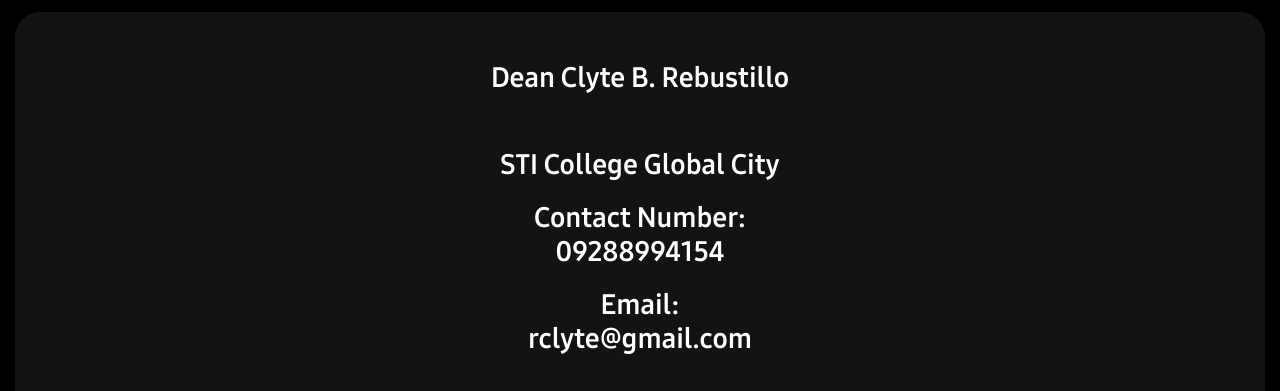
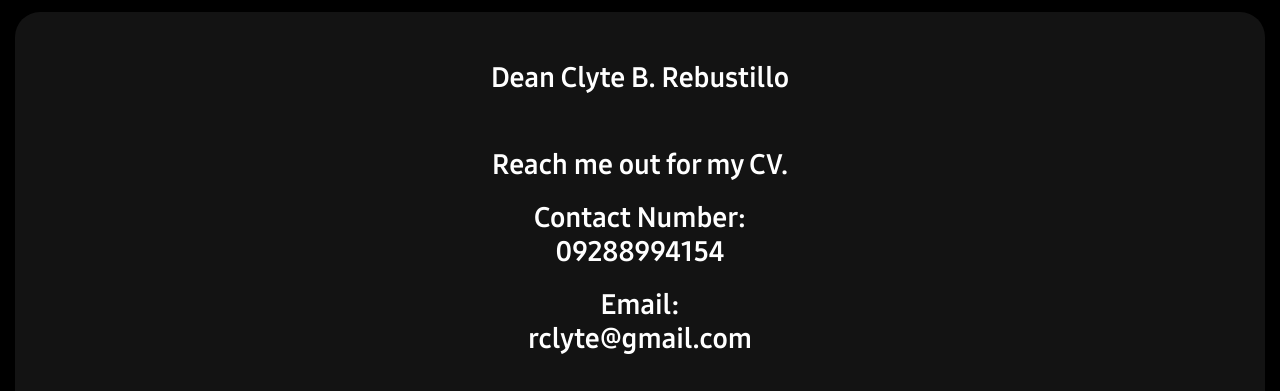
Before and after one commit to DeanRebustillo/DeanCRebustillo.github.io, a plain HTML site: page contact.html in a window 1280 px wide. Shown: the part 83-474 px from the top of the page. Drawn offline with Linux system fonts and the light colour scheme.

Commit message:
Update contact.html

```diff
--- a/contact.html
+++ b/contact.html
@@ -35,7 +35,7 @@
     <div class="content">
 <p class ="personal"><br> Dean Clyte B. Rebustillo</p>
 <br>
-<p class ="personal"><br> STI College Global City</p>
+<p class ="personal"><br> Reach me out for my CV.</p>
 <br>
 <p class ="personal">Contact Number: <br> 09288994154</p>
 <br>
```
